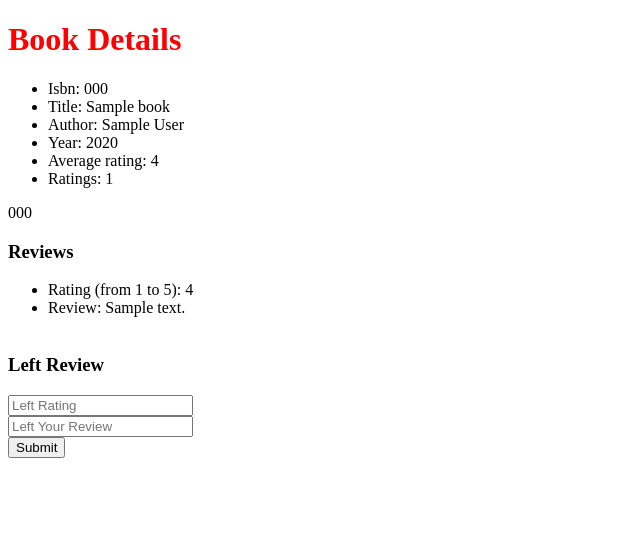
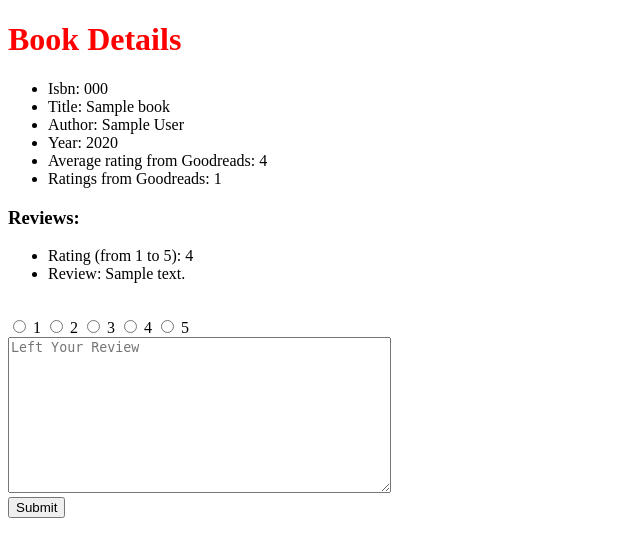
Before and after one commit to taraskl/project1, a Flask app: template templates/bookpage.html in a window 1280 px wide. Shown: the top 557 px of the page, without its empty margins (0-640 px from the left). Run offline with Flask 2, Linux system fonts and the light colour scheme; the template is opened without the code that fills it: most values are stand-ins (such as "Sample title", 1, 10 or a date in 2020).

Commit message:
rewrite project1

```diff
--- a/application.py
+++ b/application.py
@@ -6,9 +6,6 @@ from sqlalchemy import create_engine
 from sqlalchemy.orm import scoped_session, sessionmaker
 
 app = Flask(__name__)
-
-#Set the environment variable DATABASE_URL
-#app.config['DATABASE_URL'] = "path_to_db"
 
 # Check for environment variable
 if not os.getenv("DATABASE_URL"):
@@ -22,12 +19,10 @@ Session(app)
 # Set up database
 engine = create_engine(os.getenv("DATABASE_URL"))
 db = scoped_session(sessionmaker(bind=engine))
-
 user = []
 
 @app.route("/", methods=["GET", "POST"])
 def index():
-
     user = []
     user_id_int = []
     user_id_name_list = [0]
@@ -46,18 +41,16 @@ def index():
         return render_template("search.html")
 
     # get user name to index page
-    if session.get("user_id") is not None:
+    if session.get("user_id"):
         user_id_int = session["user_id"]
         user_id_name = db.execute("SELECT username FROM users WHERE id = :id", {"id": user_id_int}).fetchall()
         user_id_name_list = user_id_name[0]
 
-
-    return render_template("index.html", user=user, user_id=session["user_id"], username=user_id_name_list[0])
+    return render_template("index.html", user=user, username=user_id_name_list[0])
 
 @app.route("/users")
 def users():
     users = db.execute("SELECT id, username, password FROM users").fetchall()
-
     return render_template("users.html", users=users)
 
 @app.route("/registration", methods=["GET", "POST"])
@@ -68,13 +61,13 @@ def registration():
         db.execute("INSERT INTO users (username, password) VALUES (:username, :password)",
             {"username": username, "password": password})
         db.commit()
+        return render_template("success.html")
 
-    return render_template("success.html")
+    return render_template("registration.html")
 
 @app.route("/logout")
 def logout():
     session["user_id"] = []
-
     return render_template("index.html")
 
 @app.route("/search",methods=["GET", "POST"])
@@ -86,42 +79,13 @@ def search():
     year = request.form.get("year")
     if request.method == "POST":
         books = db.execute("SELECT * FROM books WHERE isbn LIKE :isbn OR title = :title OR author = :author OR year LIKE :year ",
-            {"isbn": isbn, "title": title, "author": author, "year": year}).fetchall()
-
-
+            {"isbn": f"%{isbn}%", "title": title, "author": author, "year": year}).fetchall()
         return render_template("search.html", books=books)
-
-        # if books == 0:
-        #     return render_template("error.html", books=books)
 
     return render_template("search.html", books=books)
 
 @app.route("/bookpage/<int:book_id>",methods=["GET", "POST"])
 def bookpage(book_id):
-    """Lists details about a single book."""
-
-    # Make sure book exists.
-    book = db.execute("SELECT * FROM books WHERE id = :id", {"id": book_id}).fetchone()
-    if book is None:
-        return render_template("error.html", message="No such book.")
-
-    reviews = db.execute("SELECT * FROM reviews WHERE book_id = :id", {"id": book_id}).fetchall()
-    user_id = session["user_id"]
-
-    if request.method == "POST":
-        rating = request.form.get("rating")
-        review = request.form.get("review")
-
-    # Make sure that review nor repeat.
-        if db.execute("SELECT book_id, user_id FROM reviews WHERE book_id = :book_id AND user_id = :user_id",
-        {"book_id": book_id, "user_id": user_id}).fetchone():
-            return render_template("error.html", message="You already put review to this book!")
-        else:
-            db.execute("INSERT INTO reviews (rating, review, user_id, book_id) VALUES (:rating, :review, :user_id, :book_id)",
-                {"rating": rating, "review": review, "user_id": user_id, "book_id": book_id})
-            db.commit()
-
-            return render_template("success.html")
 
     # Take api from www.goodreads.com
     isbn = db.execute("SELECT isbn FROM books WHERE id = :id", {"id": book_id}).fetchone()
@@ -131,30 +95,52 @@ def bookpage(book_id):
     data_books = data["books"]
     data_books_list = data_books[0]
 
+    """Lists details about a single book."""
+    # Make sure book exists.
+    book = db.execute("SELECT * FROM books WHERE id = :id", {"id": book_id}).fetchone()
+    if book is None:
+        return render_template("error.html", message="No such book.")
+
+    reviews = db.execute("SELECT * FROM reviews WHERE book_id = :id", {"id": book_id}).fetchall()
+    user_id = session["user_id"]
+    if request.method == "POST":
+        rating = request.form.get("rating")
+        review = request.form.get("review")
+
+    # Make sure that review nor repeat.
+        if db.execute("SELECT book_id, user_id FROM reviews WHERE book_id = :book_id AND user_id = :user_id",
+        {"book_id": book_id, "user_id": user_id}).fetchone():
+            return render_template("bookpage.html", book=book, reviews=reviews, data=data_books_list, isbn=isbn, message="You already put review to this book!")
+        else:
+            db.execute("INSERT INTO reviews (rating, review, user_id, book_id) VALUES (:rating, :review, :user_id, :book_id)",
+                {"rating": rating, "review": review, "user_id": user_id, "book_id": book_id})
+            db.commit()
+            reviews = db.execute("SELECT * FROM reviews WHERE book_id = :id", {"id": book_id}).fetchall()
+            return render_template("bookpage.html", book=book, reviews=reviews, data=data_books_list, isbn=isbn)
 
     return render_template("bookpage.html", book=book, reviews=reviews, data=data_books_list, isbn=isbn)
 
-@app.route("/api/books/<int:book_id>")
-def book_api(book_id):
-    """Return details about a single flight."""
+@app.route("/api/books/<string:book_isbn>")
+def book_api(book_isbn):
+    book = db.execute("SELECT * FROM books WHERE isbn = :isbn", {"isbn": book_isbn}).fetchone()
+    if book is None:
+        return jsonify({"error": "Invalid book_isbn"}), 422
 
-    # Make sure flight exists.
-    book = db.execute("SELECT * FROM books WHERE id = :id", {"id": book_id}).fetchone()
-    if book is None:
-        return jsonify({"error": "Invalid book_id"}), 422
+    res = requests.get("https://www.goodreads.com/book/review_counts.json",
+        params={"key": "ubpONM2BPSrMnFHwGMn00w", "isbns": book_isbn})
+    data = res.json()
+    data_books = data["books"]
+    data_books_list = data_books[0]
+    print(data_books_list)
+    print(data_books_list['work_ratings_count'])
 
-    # Get all passengers.
-    # passengers = flight.passengers
-    # names = []
-    # for passenger in passengers:
-    #     names.append(passenger.name)
     return jsonify({
             "title": book.title,
             "author": book.author,
             "year": book.year,
             "isbn": book.isbn,
-            "review_count": 28,
-            "average_score": 5.0
+            "review_count": data_books_list['work_ratings_count'],
+            "average_score": data_books_list['average_rating']
         })
 
 # postgres://jfejmfpcxdqlsi:73652fbc86ab0ce7ea97867d038807c510c792b7de8221d20859f1f64b656aaa@ec2-54-217-216-149.eu-west-1.compute.amazonaws.com:5432/dftg51cd4b1p9
--- a/templates/bookpage.html
+++ b/templates/bookpage.html
@@ -13,12 +13,11 @@
         <li>Title: {{ book.title }}</li>
         <li>Author: {{ book.author}}</li>
         <li>Year: {{ book.year}}</li>
-        <li>Average rating: {{ data.average_rating }}</li>
-        <li>Ratings: {{ data.work_ratings_count }}</li>
+        <li>Average rating from Goodreads: {{ data.average_rating }}</li>
+        <li>Ratings from Goodreads: {{ data.work_ratings_count }}</li>
     </ul>
-    {{ isbn }}
-    <h3>Reviews</h1>
 
+    <h3>Reviews:</h3>
     	{% if reviews %}
 			    <ul>
 			    	{% for review in reviews %}
@@ -28,12 +27,19 @@
 			        {% endfor %}
 			    </ul>
         {% endif %}
-    <h3>Left Review</h1>
+    <div>
+        {% if message %}
+        {{ message }}
+        {% endif %}
         <form action="{{ url_for('bookpage', book_id=book.id) }}" method="post">
-        <input type="text" name="rating" placeholder="Left Rating"></br>
-        <input type="text" name="review" placeholder="Left Your Review"></br>
+          <input type="radio" name="rating" value="1"> 1
+          <input type="radio" name="rating" value="2"> 2
+          <input type="radio" name="rating" value="3"> 3
+          <input type="radio" name="rating" value="4"> 4
+          <input type="radio" name="rating" value="5"> 5</br>
+        <textarea rows="10" cols="45" name="review" placeholder="Left Your Review"></textarea></br>
         <button>Submit</button>
-    </form>
-	</br>
+        </form>
+	</div>
 
 {% endblock %}
--- a/templates/registration.html
+++ b/templates/registration.html
@@ -15,7 +15,7 @@
 
     <form action="{{ url_for('registration') }}" method="post">
         <input type="text" name="username" placeholder="Enter Username"></br>
-        <input type="text" name="password" placeholder="Enter Password"></br>
+        <input type="password" name="password" placeholder="Enter Password"></br>
         <button>Registration</button>
     </form>
 {% endblock %}
--- a/templates/success.html
+++ b/templates/success.html
@@ -8,4 +8,8 @@
     <h1>Success!</h1>
 
     You are registered now!
+	<br/>
+    <form action="{{ url_for('index') }}" method="get">
+        <button>Main page</button>
+    </form>
 {% endblock %}
```
Also changed, not shown: templates/index.html (+12 -10 lines), README.md, 2 other files.
